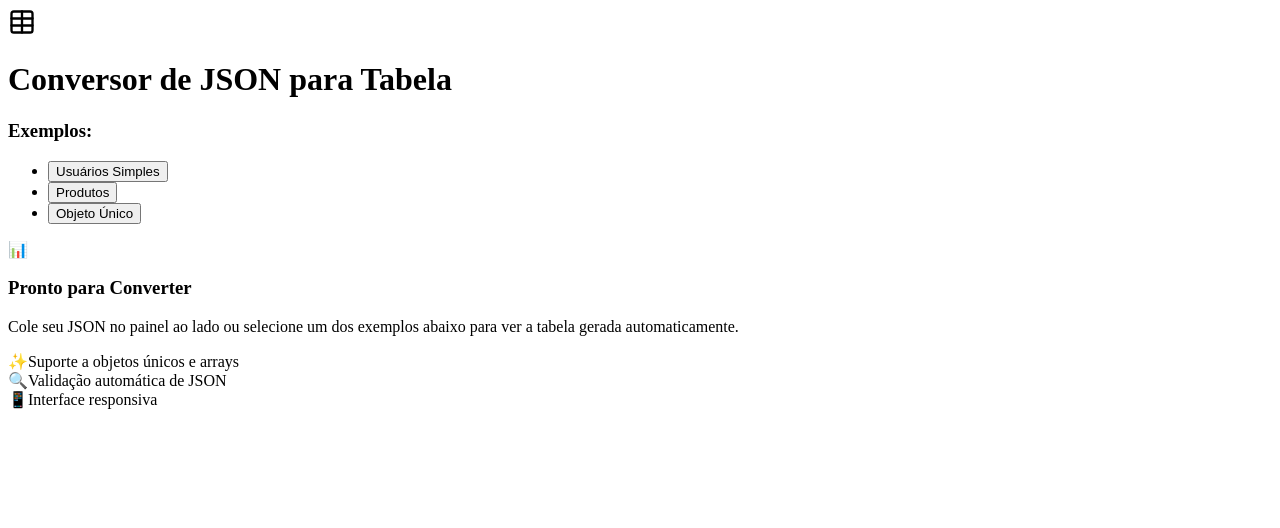
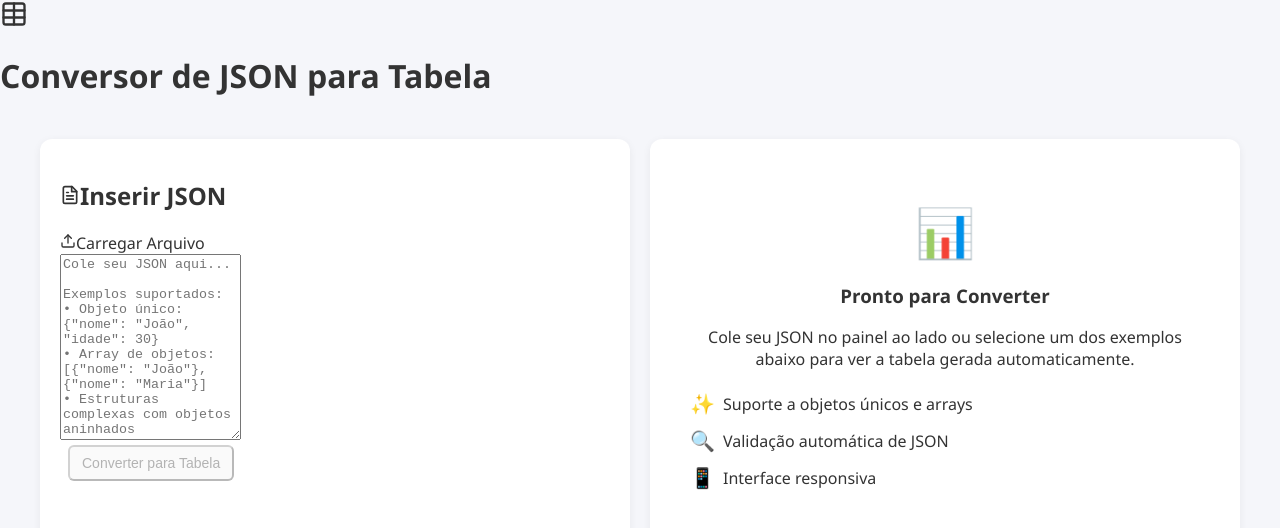
Before and after one commit to NidaBoy/json-table-converter, a React (Create React App) app in the folder client/: page / in a window 1280 px wide. Shown: the top 528 px of the page. Built offline with nearby package versions, Linux system fonts and the light colour scheme.

Commit message:
Adicionando os estilos da pagina

```diff
--- a/client/src/App.css
+++ b/client/src/App.css
@@ -0,0 +1,190 @@
+/* client/src/App.css */
+
+body {
+  margin: 0;
+  font-family: 'Segoe UI', Tahoma, Geneva, Verdana, sans-serif;
+  background-color: #f5f6fa;
+  color: #333;
+}
+
+.App {
+  display: flex;
+  flex-direction: column;
+  min-height: 100vh;
+}
+
+.main-content {
+  flex: 1;
+  padding: 20px;
+}
+
+.container {
+  max-width: 1200px;
+  margin: 0 auto;
+}
+
+.content-grid {
+  display: flex;
+  flex-direction: column;
+  gap: 20px;
+}
+
+@media (min-width: 768px) {
+  .content-grid {
+    flex-direction: row;
+  }
+}
+
+.input-panel, .result-panel {
+  flex: 1;
+  padding: 20px;
+  background-color: white;
+  border-radius: 12px;
+  box-shadow: 0 2px 8px rgba(0, 0, 0, 0.06);
+}
+
+/* Buttons */
+.btn {
+  padding: 8px 12px;
+  margin-left: 8px;
+  border-radius: 6px;
+  cursor: pointer;
+  font-size: 14px;
+  display: inline-flex;
+  align-items: center;
+  gap: 4px;
+}
+
+.btn-outline {
+  background: none;
+  border: 1px solid #ccc;
+}
+
+.btn-ghost {
+  background: none;
+  border: none;
+  color: #777;
+}
+
+.btn:hover {
+  opacity: 0.9;
+}
+
+/* Spinner */
+.spinner {
+  width: 32px;
+  height: 32px;
+  border: 4px solid #ccc;
+  border-top-color: #007bff;
+  border-radius: 50%;
+  animation: spin 1s linear infinite;
+  margin: auto;
+}
+
+@keyframes spin {
+  to {
+    transform: rotate(360deg);
+  }
+}
+
+/* Table */
+.data-table {
+  width: 100%;
+  border-collapse: collapse;
+  margin-top: 10px;
+}
+
+.data-table th, .data-table td {
+  padding: 8px;
+  border: 1px solid #ddd;
+  text-align: left;
+}
+
+.data-table th {
+  cursor: pointer;
+  background-color: #f0f0f0;
+}
+
+.sortable .sort-indicator {
+  margin-left: 6px;
+  font-size: 12px;
+  color: #555;
+}
+
+/* Pagination */
+.pagination {
+  display: flex;
+  justify-content: flex-end;
+  align-items: center;
+  margin-top: 12px;
+  gap: 4px;
+}
+
+.pagination-btn {
+  padding: 4px 8px;
+  background-color: #fff;
+  border: 1px solid #ccc;
+  cursor: pointer;
+  border-radius: 4px;
+}
+
+.pagination-btn.active {
+  background-color: #007bff;
+  color: white;
+}
+
+.pagination-btn:disabled {
+  opacity: 0.5;
+  cursor: not-allowed;
+}
+
+/* Search */
+.search-container {
+  position: relative;
+  display: flex;
+  align-items: center;
+}
+
+.search-input {
+  padding: 6px 10px 6px 28px;
+  border-radius: 6px;
+  border: 1px solid #ccc;
+}
+
+.search-icon {
+  position: absolute;
+  left: 8px;
+  color: #777;
+}
+
+/* Empty & Error States */
+.empty-state,
+.error-state,
+.no-results {
+  text-align: center;
+  padding: 40px 20px;
+}
+
+.error-icon,
+.empty-icon,
+.no-results-icon {
+  font-size: 48px;
+  margin-bottom: 16px;
+}
+
+.features-list {
+  margin-top: 20px;
+  display: flex;
+  flex-direction: column;
+  gap: 10px;
+}
+
+.feature {
+  display: flex;
+  align-items: center;
+  gap: 8px;
+}
+
+.feature-icon {
+  font-size: 20px;
+}
--- a/client/src/App.js
+++ b/client/src/App.js
@@ -50,16 +50,18 @@ function App() {
           <div className="content-grid">
             {/* Painel de Input */}
             <div className="input-panel">
-              {/*<JsonInput
+              <JsonInput
                 onTableData={handleTableData}
                 onError={handleError}
                 onLoading={handleLoading}
                 loading={loading}
               />
-              */}
+
+              {/*
               {!tableData && !error && (
                 <Examples onExampleSelect={handleTableData} />
               )}
+                  */}
             </div>
 
             {/* Painel de Resultado */}
```
